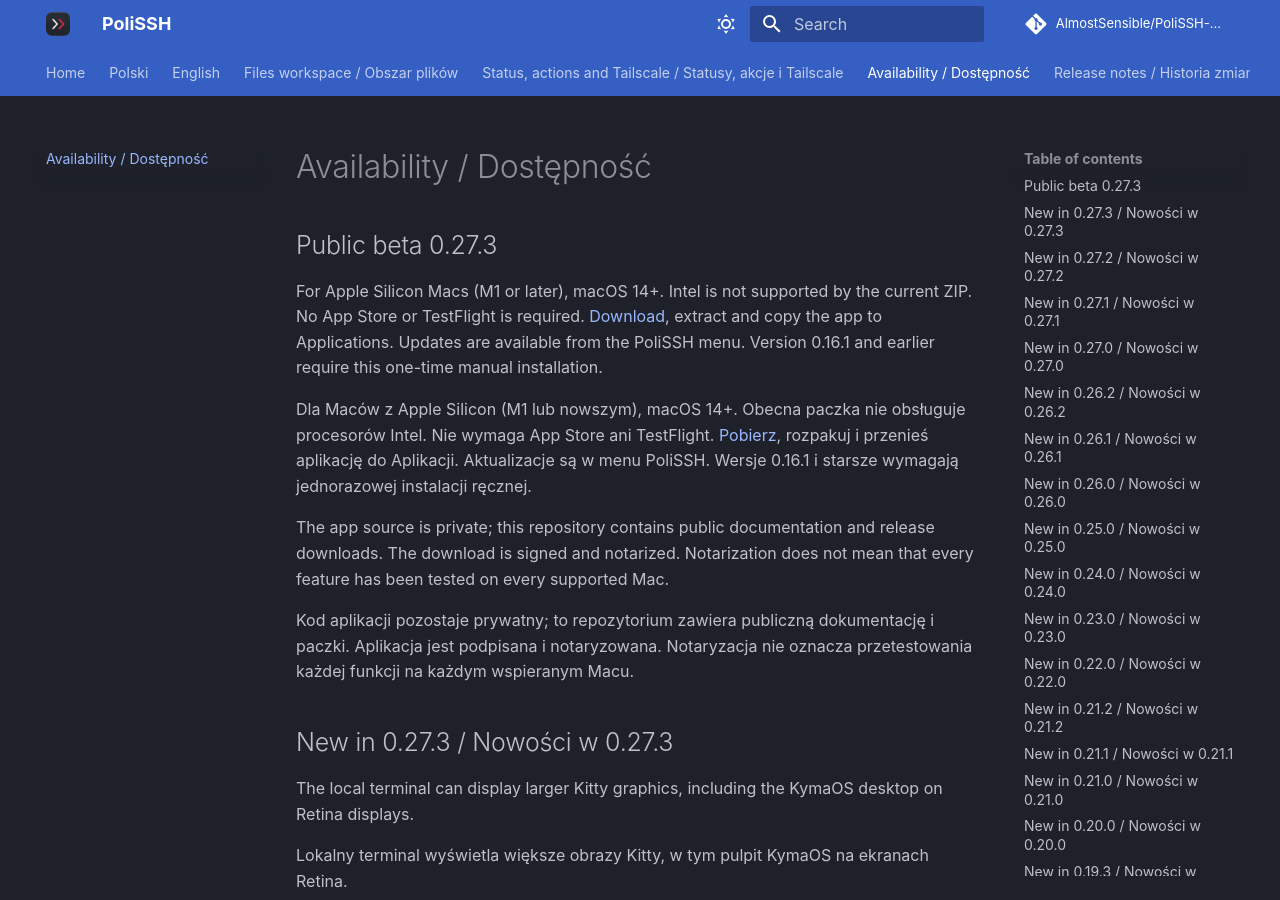
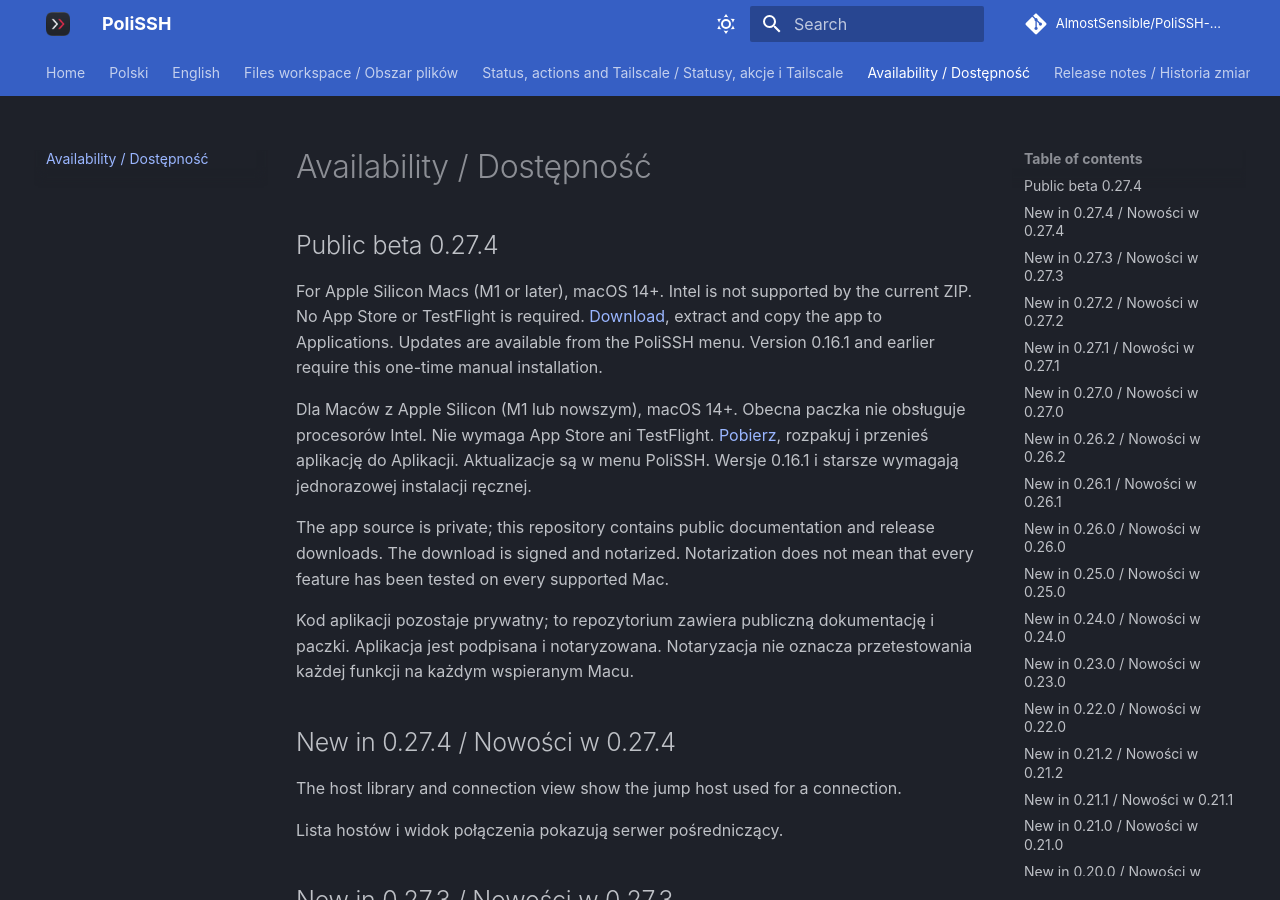
Before and after one commit to AlmostSensible/PoliSSH-docs, an MkDocs documentation site: the page built from docs/status.md, in a window 1280 px wide and 900 px high. Built offline with MkDocs 1.6.1 and Material for MkDocs 9.7.7, drawn with Linux system fonts in a browser that asks for light colours; comment, search, counter and statistics services are not loaded.

Commit message:
Document PoliSSH 0.27.4

```diff
--- a/docs/status.md
+++ b/docs/status.md
@@ -1,14 +1,20 @@
 # Availability / Dostępność
 
-## Public beta 0.27.3
+## Public beta 0.27.4
 
-For Apple Silicon Macs (M1 or later), macOS 14+. Intel is not supported by the current ZIP. No App Store or TestFlight is required. [Download](https://github.com/AlmostSensible/PoliSSH-docs/releases/download/v0.27.3/PoliSSH-0.27.3-arm64.zip), extract and copy the app to Applications. Updates are available from the PoliSSH menu. Version 0.16.1 and earlier require this one-time manual installation.
+For Apple Silicon Macs (M1 or later), macOS 14+. Intel is not supported by the current ZIP. No App Store or TestFlight is required. [Download](https://github.com/AlmostSensible/PoliSSH-docs/releases/download/v0.27.4/PoliSSH-0.27.4-arm64.zip), extract and copy the app to Applications. Updates are available from the PoliSSH menu. Version 0.16.1 and earlier require this one-time manual installation.
 
-Dla Maców z Apple Silicon (M1 lub nowszym), macOS 14+. Obecna paczka nie obsługuje procesorów Intel. Nie wymaga App Store ani TestFlight. [Pobierz](https://github.com/AlmostSensible/PoliSSH-docs/releases/download/v0.27.3/PoliSSH-0.27.3-arm64.zip), rozpakuj i przenieś aplikację do Aplikacji. Aktualizacje są w menu PoliSSH. Wersje 0.16.1 i starsze wymagają jednorazowej instalacji ręcznej.
+Dla Maców z Apple Silicon (M1 lub nowszym), macOS 14+. Obecna paczka nie obsługuje procesorów Intel. Nie wymaga App Store ani TestFlight. [Pobierz](https://github.com/AlmostSensible/PoliSSH-docs/releases/download/v0.27.4/PoliSSH-0.27.4-arm64.zip), rozpakuj i przenieś aplikację do Aplikacji. Aktualizacje są w menu PoliSSH. Wersje 0.16.1 i starsze wymagają jednorazowej instalacji ręcznej.
 
 The app source is private; this repository contains public documentation and release downloads. The download is signed and notarized. Notarization does not mean that every feature has been tested on every supported Mac.
 
 Kod aplikacji pozostaje prywatny; to repozytorium zawiera publiczną dokumentację i paczki. Aplikacja jest podpisana i notaryzowana. Notaryzacja nie oznacza przetestowania każdej funkcji na każdym wspieranym Macu.
+
+## New in 0.27.4 / Nowości w 0.27.4
+
+The host library and connection view show the jump host used for a connection.
+
+Lista hostów i widok połączenia pokazują serwer pośredniczący.
 
 ## New in 0.27.3 / Nowości w 0.27.3
 
```
Also changed, not shown: docs/index.md (+1 -1 lines), docs/releases.md (+10 -0 lines).
